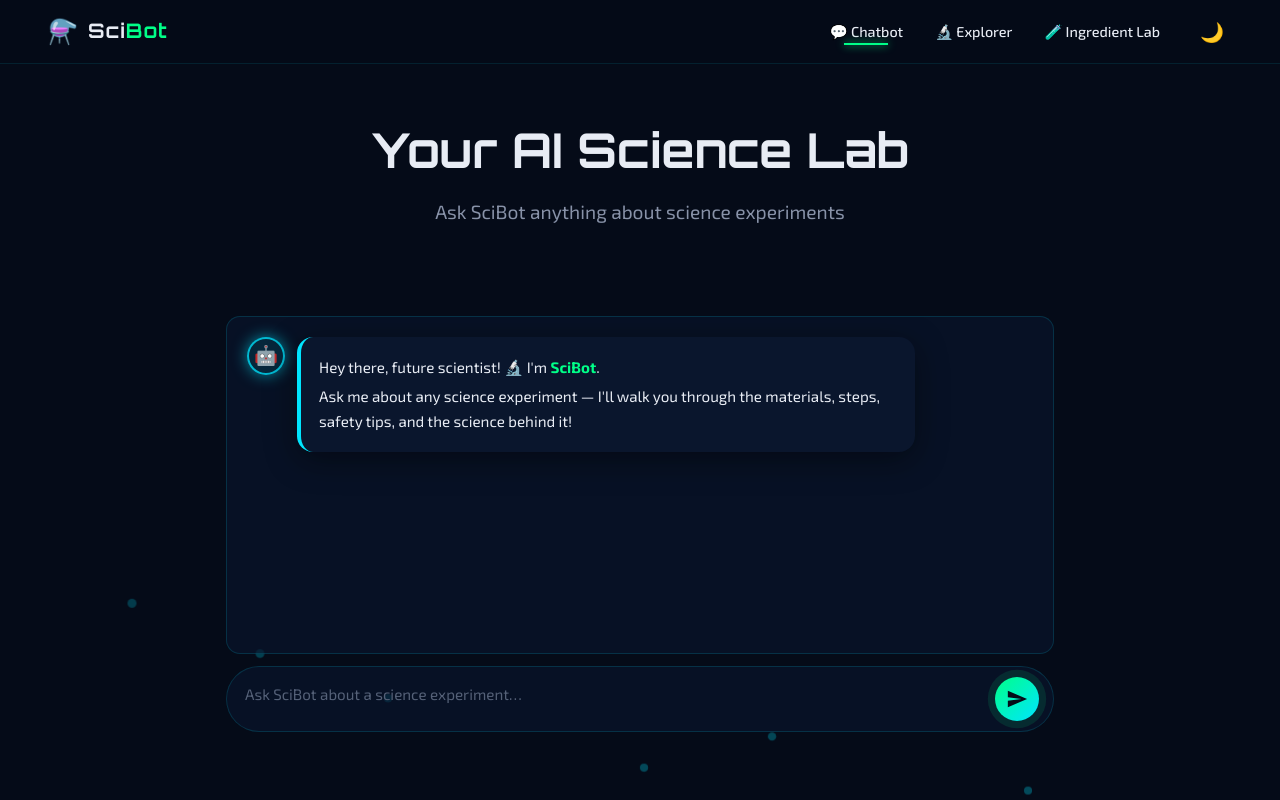
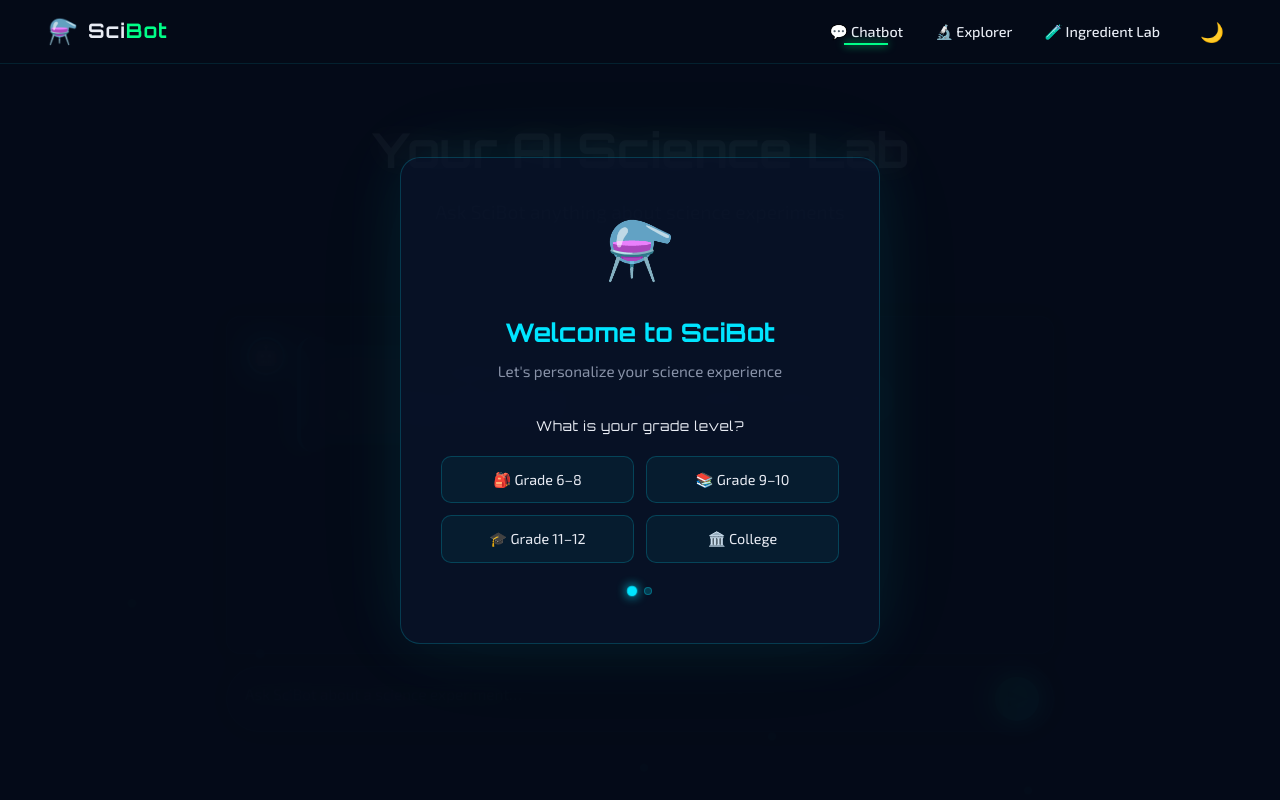
Before and after one commit to mohitchauhan21/AI_B, a Flask app: page / in a window 1280 px wide. Run offline with Flask 3, Linux system fonts and the light colour scheme.

Commit message:
Update README with Personalized Onboarding, Experiment Detail page, and upgraded Ingredient Lab features

```diff
--- a/app.py
+++ b/app.py
@@ -132,9 +132,26 @@ def chat():
     history = data.get("history", [])
     temperature = float(data.get("temperature", 0.7))
     top_p = float(data.get("top_p", 0.9))
+    grade = data.get("grade", "")
+    subject = data.get("subject", "")
 
     # Build messages list
-    messages = [{"role": "system", "content": SYSTEM_PROMPT}]
+    personalization = ""
+    if grade:
+        personalization += f"The student is in {grade}. "
+    if subject:
+        personalization += (
+            f"Their primary interest is {subject}. "
+            f"Prioritize {subject} experiments unless asked otherwise. "
+        )
+    personalization += (
+        "Always match experiment complexity to their grade level."
+    )
+    dynamic_prompt = SYSTEM_PROMPT + (
+        f"\n\nUSER PROFILE: {personalization}"
+        if personalization else ""
+    )
+    messages = [{"role": "system", "content": dynamic_prompt}]
     for msg in history:
         messages.append({"role": msg["role"], "content": msg["content"]})
     messages.append({"role": "user", "content": user_message})
--- a/static/css/style.css
+++ b/static/css/style.css
@@ -843,3 +843,133 @@ input, textarea { font-family: inherit; color: inherit; }
   .filter-bar { flex-direction: column; align-items: stretch; }
   .filter-group { justify-content: center; }
 }
+  /* Onboarding Overlay */
+  .onboarding-overlay {
+    position: fixed;
+    inset: 0;
+    background: rgba(5, 11, 24, 0.96);
+    backdrop-filter: blur(12px);
+    z-index: 9999;
+    display: flex;
+    align-items: center;
+    justify-content: center;
+    transition: opacity 0.4s ease, transform 0.4s ease;
+  }
+
+  .onboarding-card {
+    background: var(--bg-card);
+    border: 1px solid rgba(0, 229, 255, 0.2);
+    border-radius: 20px;
+    padding: 3rem 2.5rem;
+    max-width: 480px;
+    width: 90%;
+    text-align: center;
+    box-shadow: 0 0 60px rgba(0, 229, 255, 0.08),
+                0 0 120px rgba(0, 255, 136, 0.04);
+    animation: scaleInOnboarding 0.4s ease both;
+  }
+
+  @keyframes scaleInOnboarding {
+    from { opacity: 0; transform: scale(0.92); }
+    to   { opacity: 1; transform: scale(1); }
+  }
+
+  .onboarding-logo {
+    font-size: 3.5rem;
+    margin-bottom: 1rem;
+    animation: floatLogo 3s ease-in-out infinite;
+  }
+
+  @keyframes floatLogo {
+    0%, 100% { transform: translateY(0); }
+    50%       { transform: translateY(-8px); }
+  }
+
+  .onboarding-title {
+    font-family: 'Orbitron', monospace;
+    font-size: 1.6rem;
+    color: var(--neon-cyan);
+    margin-bottom: 0.4rem;
+  }
+
+  .onboarding-subtitle {
+    color: var(--text-secondary);
+    font-size: 0.95rem;
+    margin-bottom: 2rem;
+  }
+
+  .step-label {
+    font-family: 'Orbitron', monospace;
+    font-size: 0.85rem;
+    color: var(--text-primary);
+    margin-bottom: 1.2rem;
+    letter-spacing: 0.05em;
+  }
+
+  .option-grid {
+    display: grid;
+    grid-template-columns: 1fr 1fr;
+    gap: 0.75rem;
+    margin-bottom: 1.5rem;
+  }
+
+  .option-btn {
+    background: rgba(0, 229, 255, 0.05);
+    border: 1px solid rgba(0, 229, 255, 0.2);
+    border-radius: 10px;
+    color: var(--text-primary);
+    font-family: 'Exo 2', sans-serif;
+    font-size: 0.9rem;
+    padding: 0.85rem 1rem;
+    cursor: pointer;
+    transition: all 0.25s ease;
+  }
+
+  .option-btn:hover {
+    background: rgba(0, 229, 255, 0.12);
+    border-color: var(--neon-cyan);
+    transform: translateY(-2px);
+  }
+
+  .option-btn.selected {
+    background: rgba(0, 255, 136, 0.15);
+    border-color: var(--neon-green);
+    color: var(--neon-green);
+    box-shadow: 0 0 15px rgba(0, 255, 136, 0.2);
+  }
+
+  .onboarding-progress {
+    display: flex;
+    justify-content: center;
+    gap: 8px;
+    margin-top: 0.5rem;
+  }
+
+  .progress-dot {
+    width: 8px;
+    height: 8px;
+    border-radius: 50%;
+    background: rgba(0, 229, 255, 0.2);
+    border: 1px solid rgba(0, 229, 255, 0.3);
+    transition: all 0.3s ease;
+  }
+
+  .progress-dot.active {
+    background: var(--neon-cyan);
+    box-shadow: 0 0 8px var(--neon-cyan);
+    transform: scale(1.3);
+  }
+
+  /* Light mode onboarding */
+  .light-mode .onboarding-overlay {
+    background: rgba(240, 244, 248, 0.96);
+  }
+  .light-mode .onboarding-card {
+    background: white;
+    border-color: rgba(0, 0, 0, 0.1);
+    box-shadow: 0 20px 60px rgba(0, 0, 0, 0.1);
+  }
+  .light-mode .option-btn {
+    color: #1a202c;
+    border-color: rgba(0, 0, 0, 0.15);
+  }
--- a/static/js/main.js
+++ b/static/js/main.js
@@ -73,6 +73,95 @@ document.addEventListener("DOMContentLoaded", () => {
     }
   });
 
+  // ── Onboarding ──
+  const overlay = document.getElementById("onboardingOverlay");
+  let userProfile = JSON.parse(
+    localStorage.getItem("scibot-profile") || "null"
+  );
+
+  if (overlay) {
+    // If profile already exists skip onboarding
+    if (userProfile) {
+      overlay.style.display = "none";
+      applyProfileToChat(userProfile);
+    } else {
+      // Show onboarding
+      let selectedGrade = null;
+      let currentStep = 1;
+
+      document.querySelectorAll(".option-btn").forEach(btn => {
+        btn.addEventListener("click", () => {
+          const step = btn.closest(".onboarding-step");
+          step.querySelectorAll(".option-btn")
+            .forEach(b => b.classList.remove("selected"));
+          btn.classList.add("selected");
+
+          setTimeout(() => {
+            if (currentStep === 1) {
+              selectedGrade = btn.dataset.value;
+              // Move to step 2
+              document.getElementById("step1")
+                .classList.add("hidden");
+              document.getElementById("step2")
+                .classList.remove("hidden");
+              document.getElementById("dot1")
+                .classList.remove("active");
+              document.getElementById("dot2")
+                .classList.add("active");
+              currentStep = 2;
+            } else {
+              // Complete onboarding
+              const profile = {
+                grade: selectedGrade,
+                subject: btn.dataset.value
+              };
+              localStorage.setItem(
+                "scibot-profile", JSON.stringify(profile)
+              );
+              userProfile = profile;
+
+              // Animate overlay out
+              overlay.style.opacity = "0";
+              overlay.style.transform = "scale(1.05)";
+              setTimeout(() => {
+                overlay.style.display = "none";
+                applyProfileToChat(profile);
+              }, 400);
+            }
+          }, 300);
+        });
+      });
+    }
+  }
+
+  function applyProfileToChat(profile) {
+    // Show a personalized greeting in the first bot message
+    const gradeLabels = {
+      "grade6-8": "Grade 6–8",
+      "grade9-10": "Grade 9–10",
+      "grade11-12": "Grade 11–12",
+      "college": "College"
+    };
+    const gradeText = gradeLabels[profile.grade] || profile.grade;
+    const subjectText = profile.subject;
+
+    // Update the welcome bubble if it exists
+    const firstBubble = document.querySelector(
+      ".msg.bot .msg-bubble"
+    );
+    if (firstBubble) {
+      firstBubble.innerHTML = `
+        <p>Hey there, future scientist! 🧪 I'm <strong>SciBot</strong>.</p>
+        <p>I can see you're a <strong>${gradeText}</strong> student
+        interested in <strong>${subjectText}</strong>.
+        I'll tailor my experiments just for you!</p>
+        <p>What would you like to explore today?</p>`;
+    }
+
+    // Also store profile globally for use in fetch calls
+    window.scibotProfile = profile;
+  }
+
   // ════════════════════════════════════════════════════════════
   //  CHATBOT PAGE
   // ════════════════════════════════════════════════════════════
@@ -125,7 +214,14 @@ document.addEventListener("DOMContentLoaded", () => {
         const res = await fetch("/chat", {
           method: "POST",
           headers: { "Content-Type": "application/json" },
-          body: JSON.stringify({ message: text, history, temperature, top_p }),
+          body: JSON.stringify({
+            message: text,
+            history,
+            temperature,
+            top_p,
+            grade: window.scibotProfile?.grade || "",
+            subject: window.scibotProfile?.subject || ""
+          }),
         });
 
         // Remove typing indicator
--- a/templates/index.html
+++ b/templates/index.html
@@ -2,6 +2,59 @@
 {% block title %}SciBot — AI Chatbot{% endblock %}
 
 {% block content %}
+  <div id="onboardingOverlay" class="onboarding-overlay">
+    <div class="onboarding-card">
+
+      <div class="onboarding-logo">⚗️</div>
+      <h2 class="onboarding-title">Welcome to SciBot</h2>
+      <p class="onboarding-subtitle">
+        Let's personalize your science experience
+      </p>
+
+      <div class="onboarding-step" id="step1">
+        <p class="step-label">What is your grade level?</p>
+        <div class="option-grid">
+          <button class="option-btn" data-value="grade6-8">
+            🎒 Grade 6–8
+          </button>
+          <button class="option-btn" data-value="grade9-10">
+            📚 Grade 9–10
+          </button>
+          <button class="option-btn" data-value="grade11-12">
+            🎓 Grade 11–12
+          </button>
+          <button class="option-btn" data-value="college">
+            🏛️ College
+          </button>
+        </div>
+      </div>
+
+      <div class="onboarding-step hidden" id="step2">
+        <p class="step-label">What subject interests you most?</p>
+        <div class="option-grid">
+          <button class="option-btn" data-value="Chemistry">
+            🧪 Chemistry
+          </button>
+          <button class="option-btn" data-value="Physics">
+            ⚡ Physics
+          </button>
+          <button class="option-btn" data-value="Biology">
+            🌿 Biology
+          </button>
+          <button class="option-btn" data-value="All">
+            🔬 All Subjects
+          </button>
+        </div>
+      </div>
+
+      <div class="onboarding-progress">
+        <div class="progress-dot active" id="dot1"></div>
+        <div class="progress-dot" id="dot2"></div>
+      </div>
+
+    </div>
+  </div>
+
 <section class="chat-section" id="chatSection">
 
   <!-- ── Hero Section ── -->
```
Also changed, not shown: README.md.
